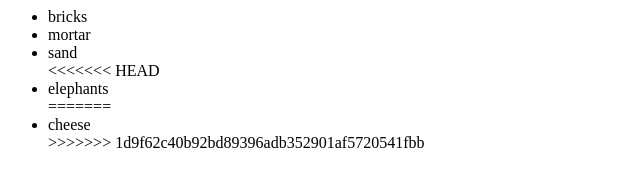
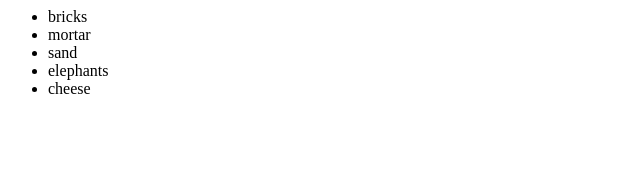
Before and after one commit to tarekkhelif/learncode-tutorial, a plain HTML site: page index.html in a window 1280 px wide. Shown: the whole page, without its empty margins (0-640 px from the left). Drawn offline with Linux system fonts and the light colour scheme.

Commit message:
More merging?

```diff
--- a/index.html
+++ b/index.html
@@ -5,11 +5,8 @@
                 <li>bricks</li>
                 <li>mortar</li>
                 <li>sand</li>
-<<<<<<< HEAD
                 <li>elephants</li>
-=======
                 <li>cheese</li>
->>>>>>> 1d9f62c40b92bd89396adb352901af5720541fbb
             </ul>
         </div>
     </body>
```
